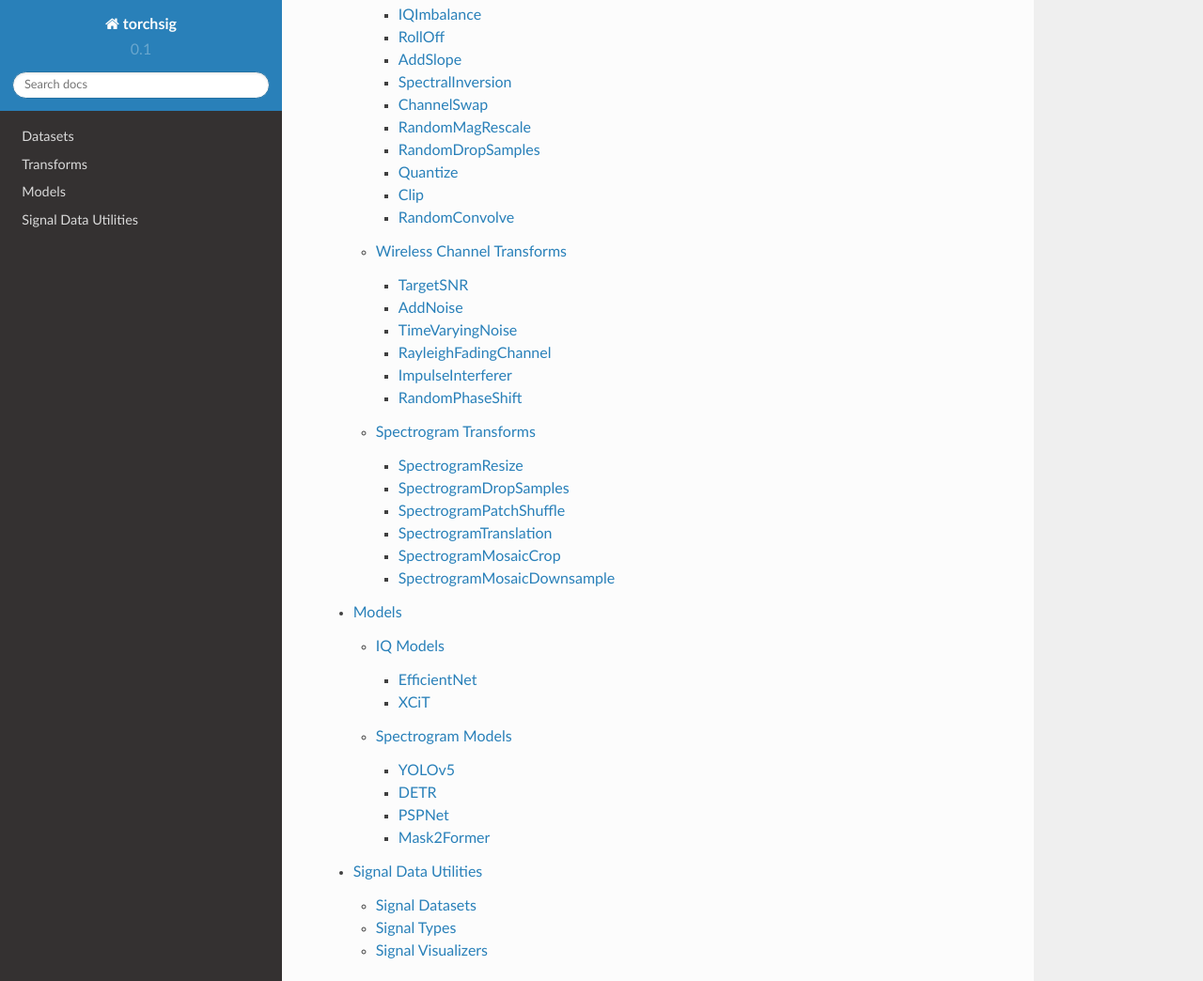
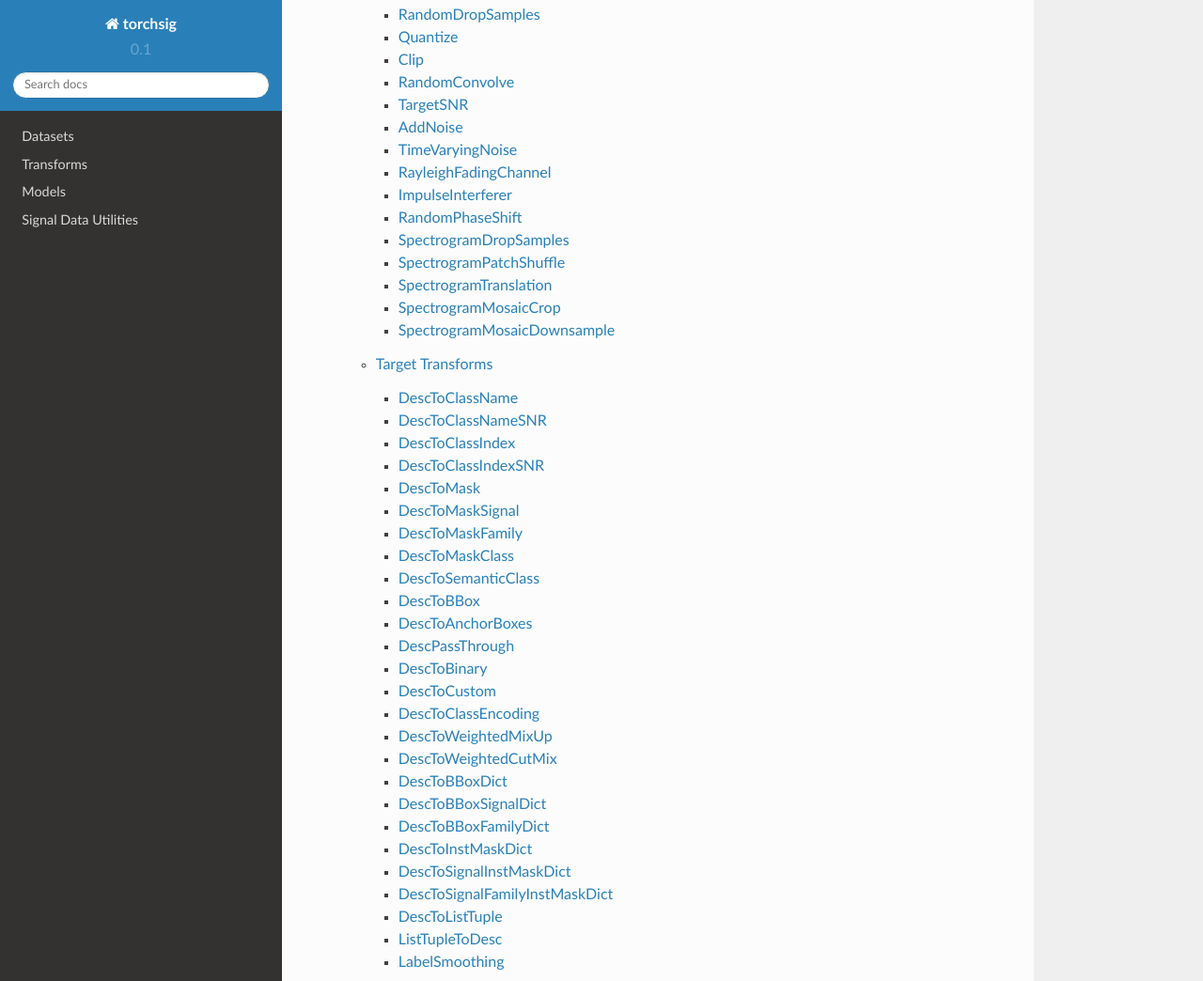
Before and after one commit to TorchDSP/torchsig, a Sphinx documentation site: the page built from docs/index.rst, in a window 1280 px wide and 1400 px high, scrolled down 2137 px, cut to the strip 0-1044 px from the top of the window. Shown: the whole strip at 94% size. Built offline with Sphinx 7.4.7 and the Read the Docs theme 2.0.0, drawn with Linux system fonts in a browser that asks for light colours; some of the changed text lies outside the part shown.

Commit message:
Explicit module updates in dataset and transform RTD files

```diff
--- a/docs/transforms.rst
+++ b/docs/transforms.rst
@@ -50,48 +50,6 @@
 TargetConcatenate
 ^^^^^^^^^^^^^^^^^^^^^
 .. autoclass:: TargetConcatenate
-
-RandAugment
-^^^^^^^^^^^^^
-.. autoclass:: RandAugment
-
-
-Deep Learning Techniques
-------------------------
-.. currentmodule:: torchsig.transforms.deep_learning_techniques.dlt
-
-DatasetBasebandMixUp
-^^^^^^^^^^^^^^^^^^^^^
-.. autoclass:: DatasetBasebandMixUp
-
-DatasetBasebandCutMix
-^^^^^^^^^^^^^^^^^^^^^^^^^
-.. autoclass:: DatasetBasebandCutMix
-
-CutOut
-^^^^^^^^^
-.. autoclass:: CutOut
-
-PatchShuffle
-^^^^^^^^^^^^^
-.. autoclass:: PatchShuffle
-
-DatasetWidebandMixUp
-^^^^^^^^^^^^^^^^^^^^^
-.. autoclass:: DatasetWidebandMixUp
-
-DatasetWidebandCutMix
-^^^^^^^^^^^^^^^^^^^^^^^^^
-.. autoclass:: DatasetWidebandCutMix
-
-SpectrogramRandomResizeCrop
-^^^^^^^^^^^^^^^^^^^^^^^^^^^^
-.. autoclass:: SpectrogramRandomResizeCrop
-
-
-Expert Feature Transforms
--------------------------
-.. currentmodule:: torchsig.transforms.expert_feature.eft
 
 InterleaveComplex
 ^^^^^^^^^^^^^^^^^
@@ -137,23 +95,50 @@
 ^^^^^^^^^^^^^^^^^
 .. autoclass:: ReshapeTransform
 
-
-Signal Processing Transforms
-----------------------------
-.. currentmodule:: torchsig.transforms.signal_processing.sp
+RandAugment
+^^^^^^^^^^^^^
+.. autoclass:: RandAugment
 
 Normalize
 ^^^^^^^^^
 .. autoclass:: Normalize
 
+
+Augmentations
+-------------
+.. currentmodule:: torchsig.transforms.transforms
+
+DatasetBasebandMixUp
+^^^^^^^^^^^^^^^^^^^^^
+.. autoclass:: DatasetBasebandMixUp
+
+DatasetBasebandCutMix
+^^^^^^^^^^^^^^^^^^^^^^^^^
+.. autoclass:: DatasetBasebandCutMix
+
+CutOut
+^^^^^^^^^
+.. autoclass:: CutOut
+
+PatchShuffle
+^^^^^^^^^^^^^
+.. autoclass:: PatchShuffle
+
+DatasetWidebandMixUp
+^^^^^^^^^^^^^^^^^^^^^
+.. autoclass:: DatasetWidebandMixUp
+
+DatasetWidebandCutMix
+^^^^^^^^^^^^^^^^^^^^^^^^^
+.. autoclass:: DatasetWidebandCutMix
+
+SpectrogramRandomResizeCrop
+^^^^^^^^^^^^^^^^^^^^^^^^^^^^
+.. autoclass:: SpectrogramRandomResizeCrop
+
 RandomResample
 ^^^^^^^^^^^^^^^^^
 .. autoclass:: RandomResample
-
-
-System Impairment Transforms
------------------------------
-.. currentmodule:: torchsig.transforms.system_impairment.si
 
 RandomTimeShift
 ^^^^^^^^^^^^^^^^^^^^^^^^^^^^^
@@ -231,11 +216,6 @@
 ^^^^^^^^^^^^^^^^^^^^^^^^^^^^^
 .. autoclass:: RandomConvolve
 
-
-Wireless Channel Transforms
-----------------------------
-.. currentmodule:: torchsig.transforms.wireless_channel.wce
-
 TargetSNR
 ^^^^^^^^^^^^^^^^^^^^^^^^^^^^^
 .. autoclass:: TargetSNR
@@ -260,15 +240,6 @@
 ^^^^^^^^^^^^^^^^^^^^^^^^^^^^^
 .. autoclass:: RandomPhaseShift
 
-
-Spectrogram Transforms
-----------------------------
-.. currentmodule:: torchsig.transforms.spectrogram_transforms.spec
-
-SpectrogramResize
-^^^^^^^^^^^^^^^^^^^^^^^^^^^^^
-.. autoclass:: SpectrogramResize
-
 SpectrogramDropSamples
 ^^^^^^^^^^^^^^^^^^^^^^^^^^^^^
 .. autoclass:: SpectrogramDropSamples
@@ -288,3 +259,112 @@
 SpectrogramMosaicDownsample
 ^^^^^^^^^^^^^^^^^^^^^^^^^^^^^
 .. autoclass:: SpectrogramMosaicDownsample
+
+
+Target Transforms
+-----------------
+.. currentmodule:: torchsig.transforms.target_transforms
+
+DescToClassName
+^^^^^^^^^^^^^^^^^^^^^^^^^^^^^
+.. autoclass:: DescToClassName
+
+DescToClassNameSNR
+^^^^^^^^^^^^^^^^^^^^^^^^^^^^^
+.. autoclass:: DescToClassNameSNR
+
+DescToClassIndex
+^^^^^^^^^^^^^^^^^^^^^^^^^^^^^
+.. autoclass:: DescToClassIndex
+
+DescToClassIndexSNR
+^^^^^^^^^^^^^^^^^^^^^^^^^^^^^
+.. autoclass:: DescToClassIndexSNR
+
+DescToMask
+^^^^^^^^^^^^^^^^^^^^^^^^^^^^^
+.. autoclass:: DescToMask
+
+DescToMaskSignal
+^^^^^^^^^^^^^^^^^^^^^^^^^^^^^
+.. autoclass:: DescToMaskSignal
+
+DescToMaskFamily
+^^^^^^^^^^^^^^^^^^^^^^^^^^^^^
+.. autoclass:: DescToMaskFamily
+
+DescToMaskClass
+^^^^^^^^^^^^^^^^^^^^^^^^^^^^^
+.. autoclass:: DescToMaskClass
+
+DescToSemanticClass
+^^^^^^^^^^^^^^^^^^^^^^^^^^^^^
+.. autoclass:: DescToSemanticClass
+
+DescToBBox
+^^^^^^^^^^^^^^^^^^^^^^^^^^^^^
+.. autoclass:: DescToBBox
+
+DescToAnchorBoxes
+^^^^^^^^^^^^^^^^^^^^^^^^^^^^^
+.. autoclass:: DescToAnchorBoxes
+
+DescPassThrough
+^^^^^^^^^^^^^^^^^^^^^^^^^^^^^
+.. autoclass:: DescPassThrough
+
+DescToBinary
+^^^^^^^^^^^^^^^^^^^^^^^^^^^^^
+.. autoclass:: DescToBinary
+
+DescToCustom
+^^^^^^^^^^^^^^^^^^^^^^^^^^^^^
+.. autoclass:: DescToCustom
+
+DescToClassEncoding
+^^^^^^^^^^^^^^^^^^^^^^^^^^^^^
+.. autoclass:: DescToClassEncoding
+
+DescToWeightedMixUp
+^^^^^^^^^^^^^^^^^^^^^^^^^^^^^
+.. autoclass:: DescToWeightedMixUp
+
+DescToWeightedCutMix
+^^^^^^^^^^^^^^^^^^^^^^^^^^^^^
+.. autoclass:: DescToWeightedCutMix
+
+DescToBBoxDict
+^^^^^^^^^^^^^^^^^^^^^^^^^^^^^
+.. autoclass:: DescToBBoxDict
+
+DescToBBoxSignalDict
+^^^^^^^^^^^^^^^^^^^^^^^^^^^^^
+.. autoclass:: DescToBBoxSignalDict
+
+DescToBBoxFamilyDict
+^^^^^^^^^^^^^^^^^^^^^^^^^^^^^
+.. autoclass:: DescToBBoxFamilyDict
+
+DescToInstMaskDict
+^^^^^^^^^^^^^^^^^^^^^^^^^^^^^
+.. autoclass:: DescToInstMaskDict
+
+DescToSignalInstMaskDict
+^^^^^^^^^^^^^^^^^^^^^^^^^^^^^
+.. autoclass:: DescToSignalInstMaskDict
+
+DescToSignalFamilyInstMaskDict
+^^^^^^^^^^^^^^^^^^^^^^^^^^^^^
+.. autoclass:: DescToSignalFamilyInstMaskDict
+
+DescToListTuple
+^^^^^^^^^^^^^^^^^^^^^^^^^^^^^
+.. autoclass:: DescToListTuple
+
+ListTupleToDesc
+^^^^^^^^^^^^^^^^^^^^^^^^^^^^^
+.. autoclass:: ListTupleToDesc
+
+LabelSmoothing
+^^^^^^^^^^^^^^^^^^^^^^^^^^^^^
+.. autoclass:: LabelSmoothing
```
Also changed, not shown: other parts of docs/transforms.rst (+6 -6 lines), docs/datasets.rst (+16 -1 lines).
